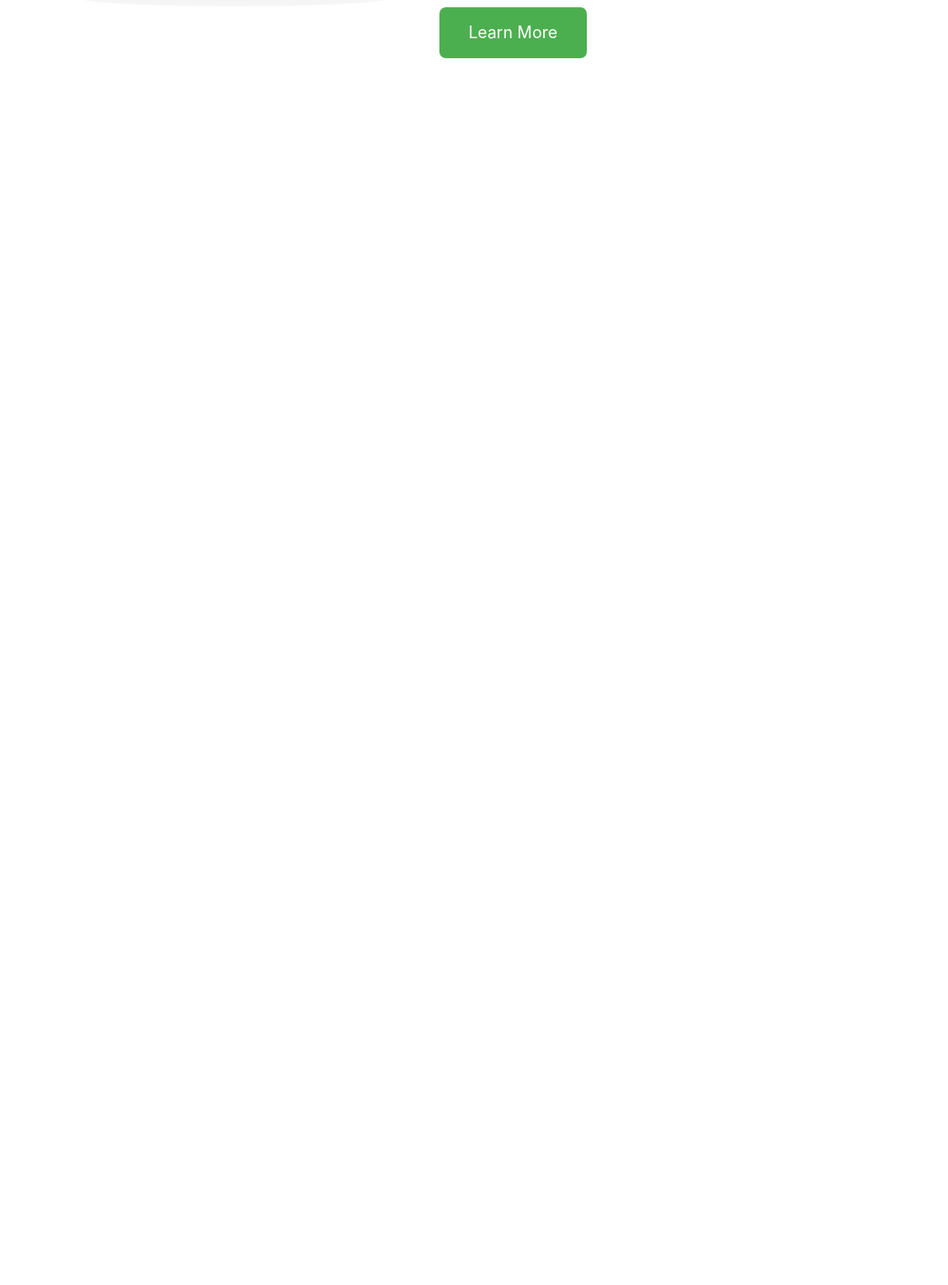
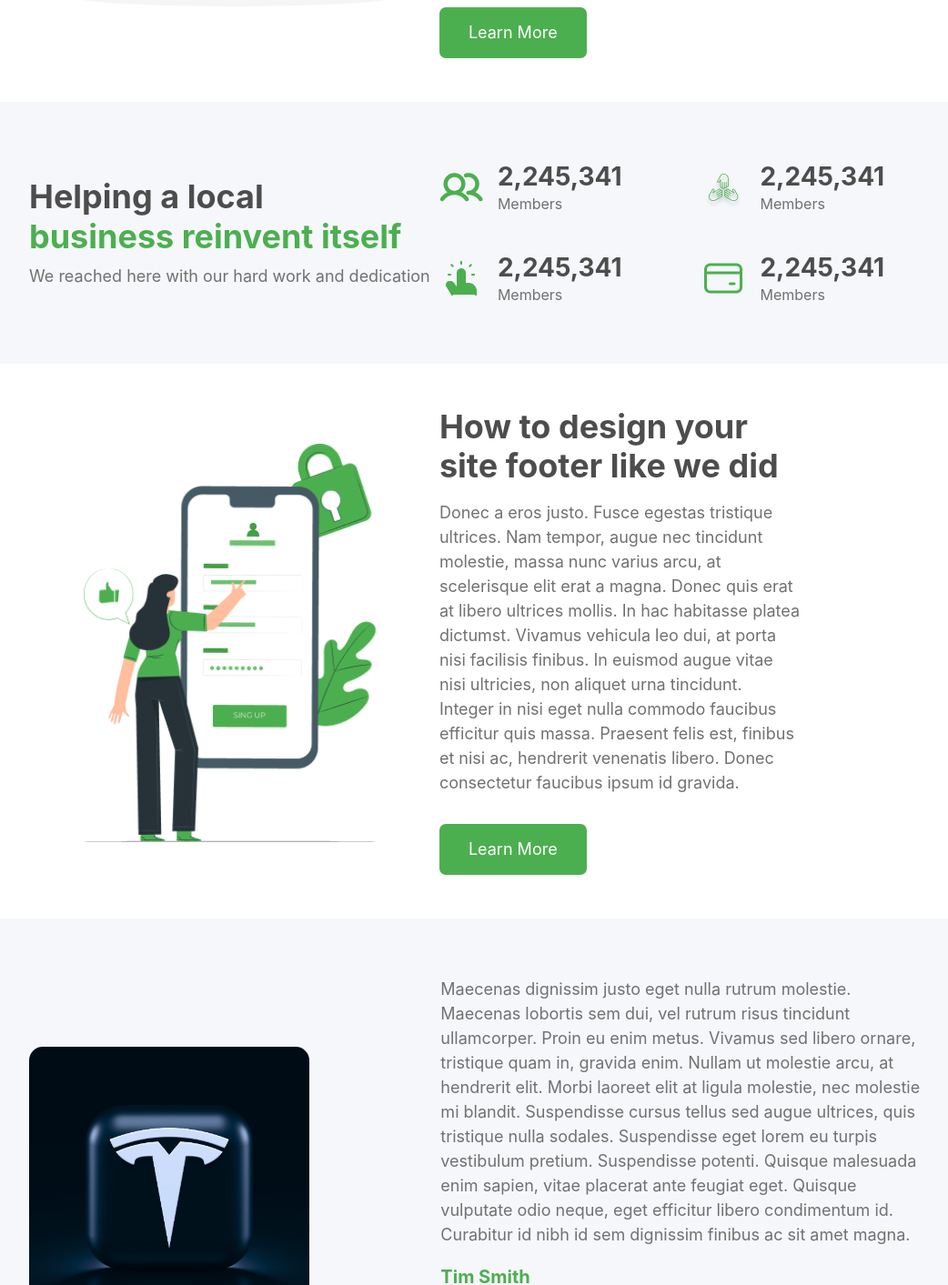
Before and after one commit to Essach/nexcent-portfolio-sample, a React (Vite) app: page / in a window 1280 px wide. Shown: the part 2004-3417 px from the top of the page at 91% size, without its empty margins (112-1154 px from the left). Before the commit the page ends 2068 px from the top, so only its background shows below. Built offline with nearby package versions, Linux system fonts and the light colour scheme; grey boxes are pictures that could not be loaded.

Commit message:
feat. new sections

```diff
--- a/src/App.jsx
+++ b/src/App.jsx
@@ -4,6 +4,9 @@ import Home from "./components/Home";
 import Clients from "./components/Clients";
 import Manage from "./components/Manage";
 import Section4 from "./components/Section4";
+import Section5 from "./components/Section5";
+import Section6 from "./components/Section6";
+import Section7 from "./components/Section7";
 
 const App = () => {
   return (
@@ -15,6 +18,10 @@ const App = () => {
       <Clients />
       <Manage />
       <Section4 />
+      <Section5 />
+      <Section6 />
+      <Section7 />
+
     </Flex>
   );
 }
```
